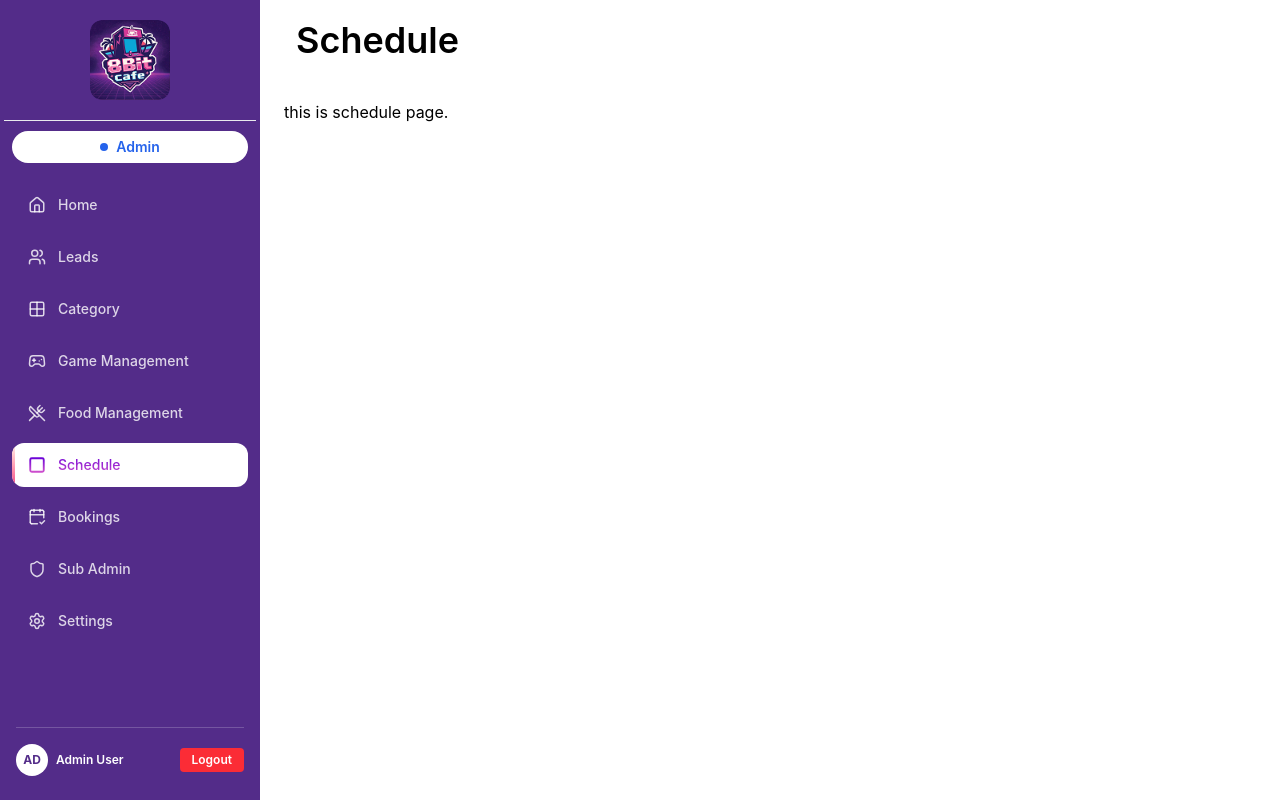
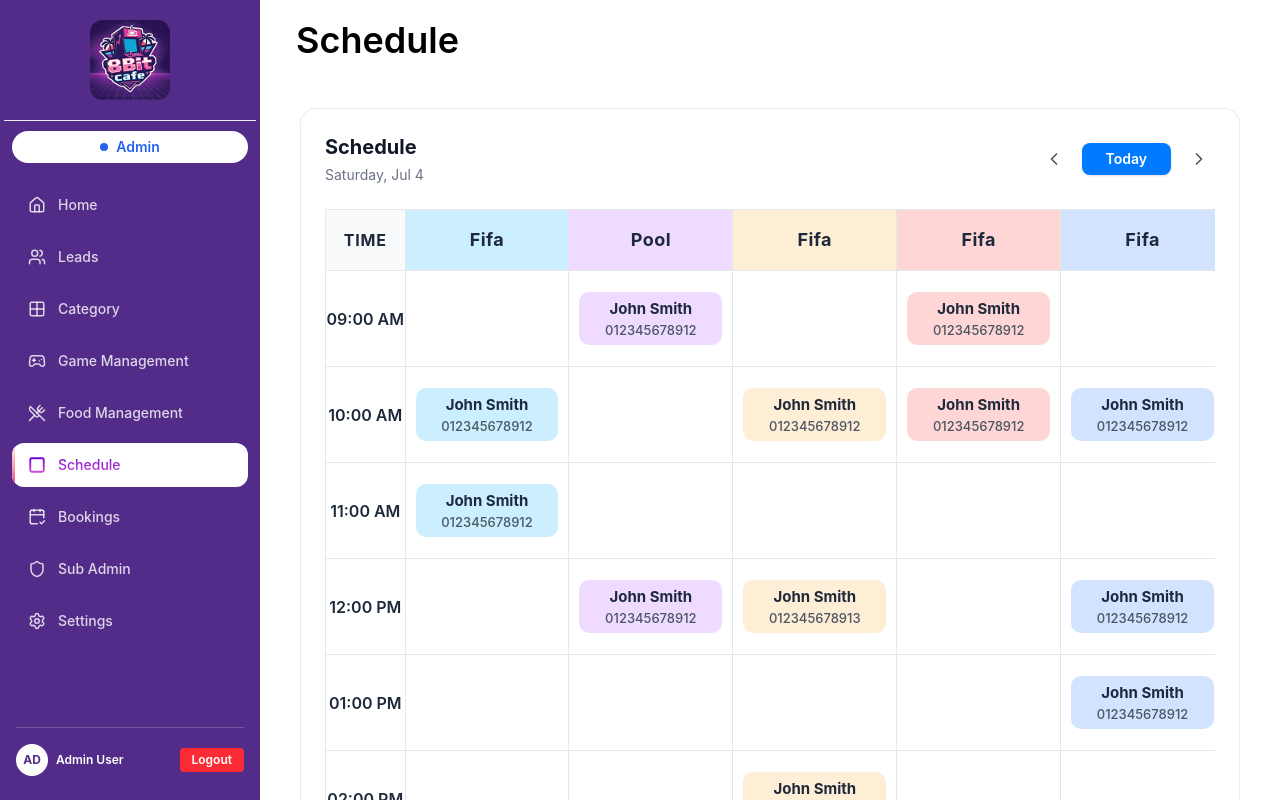
Before and after one commit to Saif-Uddin0/8bit-cafe-dashboard, a React (Vite) app: page /schedule in a window 1280 px wide. Built offline with nearby package versions, Linux system fonts and the light colour scheme.

Commit message:
added the schedule page

```diff
--- a/src/pages/dashboard/Schedule.jsx
+++ b/src/pages/dashboard/Schedule.jsx
@@ -1,11 +1,184 @@
-import React from 'react';
+import React, { useState } from "react";
+import { ChevronLeft, ChevronRight } from "lucide-react";
+import TableScrollWrapper from "../../components/global/TableScrollWrapper";
+// CONSTANTS & GAME STATIONS
 
+// Time slots displayed on the left axis matching the Figma screenshot
+const TIME_SLOTS = [
+  "09:00 AM",
+  "10:00 AM",
+  "11:00 AM",
+  "12:00 PM",
+  "01:00 PM",
+  "02:00 PM",
+];
+
+// Game stations shown as columns with exact background and text colors matching Figma
+const GAME_STATIONS = [
+  { id: "fifa_1", name: "Fifa", bgClass: "bg-[#CBEFFF]", textClass: "text-[#1E293B]" },
+  { id: "pool_1", name: "Pool", bgClass: "bg-[#EEDBFF]", textClass: "text-[#1E293B]" },
+  { id: "fifa_2", name: "Fifa", bgClass: "bg-[#FFEED6]", textClass: "text-[#1E293B]" },
+  { id: "fifa_3", name: "Fifa", bgClass: "bg-[#FFD6D6]", textClass: "text-[#1E293B]" },
+  { id: "fifa_4", name: "Fifa", bgClass: "bg-[#D2E3FF]", textClass: "text-[#1E293B]" },
+];
+
+
+// MOCK BOOKINGS DATA (Returns exact layout of Figma for any day selected)
+
+const getBookingsForDate = () => {
+  const key = (stationId, time) => `${stationId}|${time}`;
+  return {
+    [key("pool_1", "09:00 AM")]: { name: "John Smith", phone: "012345678912" },
+    [key("fifa_3", "09:00 AM")]: { name: "John Smith", phone: "012345678912" },
+
+    [key("fifa_1", "10:00 AM")]: { name: "John Smith", phone: "012345678912" },
+    [key("fifa_2", "10:00 AM")]: { name: "John Smith", phone: "012345678912" },
+    [key("fifa_3", "10:00 AM")]: { name: "John Smith", phone: "012345678912" },
+    [key("fifa_4", "10:00 AM")]: { name: "John Smith", phone: "012345678912" },
+
+    [key("fifa_1", "11:00 AM")]: { name: "John Smith", phone: "012345678912" },
+
+    [key("pool_1", "12:00 PM")]: { name: "John Smith", phone: "012345678912" },
+    [key("fifa_2", "12:00 PM")]: { name: "John Smith", phone: "012345678913" },
+    [key("fifa_4", "12:00 PM")]: { name: "John Smith", phone: "012345678912" },
+
+    [key("fifa_4", "01:00 PM")]: { name: "John Smith", phone: "012345678912" },
+
+    [key("fifa_2", "02:00 PM")]: { name: "John Smith", phone: "012345678912" },
+  };
+};
+
+// Helper to format date display in the card header, e.g. "Monday, Jun 22"
+const formatHeaderDate = (date) => {
+  return date.toLocaleDateString("en-US", {
+    weekday: "long",
+    month: "short",
+    day: "numeric",
+  });
+};
+
+// BOOKING CARD COMPONENT (Centered text, matching background color, rounded)
+const BookingCard = ({ booking, bgClass }) => (
+  <div className={`${bgClass} rounded-[10px] py-2 px-3 text-center transition-all hover:opacity-90`}>
+    <p className="font-bold text-[#1E293B] text-xs sm:text-sm lg:text-[15px] leading-tight truncate">
+      {booking.name}
+    </p>
+    <p className="text-[#4B5563] text-[10px] sm:text-xs lg:text-[13px] mt-1.5 select-all font-medium leading-none">
+      {booking.phone}
+    </p>
+  </div>
+);
+
+// ─────────────────────────────────────────────────────────────────────────────
+// MAIN SCHEDULE COMPONENT
 const Schedule = () => {
-    return (
-        <div>
-            this is schedule page.
+  const [currentDate, setCurrentDate] = useState(new Date());
+  const bookings = getBookingsForDate();
+
+  const handlePrevDay = () => {
+    setCurrentDate((prev) => new Date(prev.getTime() - 24 * 60 * 60 * 1000));
+  };
+
+  const handleNextDay = () => {
+    setCurrentDate((prev) => new Date(prev.getTime() + 24 * 60 * 60 * 1000));
+  };
+
+  const handleToday = () => {
+    setCurrentDate(new Date());
+  };
+
+  return (
+    <div className="w-full max-w-[1600px] mx-auto pb-8 mt-2 px-2 md:px-4">
+      {/* Card Wrapper */}
+      <div className="bg-white border border-gray-200/80 rounded-[16px] p-6 shadow-[0_1px_3px_rgba(0,0,0,0.02)]">
+
+        {/* Header containing title and navigation */}
+        <div className="flex items-center justify-between mb-6">
+          <div>
+            <h2 className="text-xl font-bold text-gray-900">Schedule</h2>
+            <p className="text-sm text-gray-500 mt-1">{formatHeaderDate(currentDate)}</p>
+          </div>
+
+          {/* Date controls */}
+          <div className="flex items-center gap-3">
+            <button
+              onClick={handlePrevDay}
+              className="w-8 h-8 flex items-center justify-center rounded-full text-gray-600 hover:bg-gray-100 hover:text-gray-900 transition-colors"
+            >
+              <ChevronLeft size={20} />
+            </button>
+
+            <button
+              onClick={handleToday}
+              className="bg-[#007AFF] text-white hover:bg-blue-600 font-semibold px-6 py-1.5 rounded-lg text-sm transition-colors shadow-sm"
+            >
+              Today
+            </button>
+
+            <button
+              onClick={handleNextDay}
+              className="w-8 h-8 flex items-center justify-center rounded-full text-gray-600 hover:bg-gray-100 hover:text-gray-900 transition-colors"
+            >
+              <ChevronRight size={20} />
+            </button>
+          </div>
         </div>
-    );
+
+        {/* Reusable Scroll Wrapper for professional mobile responsiveness */}
+        <TableScrollWrapper minWidth="900px">
+          <table className="w-full border-collapse border border-gray-200">
+            <thead>
+              <tr>
+                {/* TIME column header */}
+                <th className="border border-gray-200 bg-gray-50 text-center py-4 text-xs sm:text-sm lg:text-base font-bold text-[#1E293B] uppercase tracking-wider w-28 select-none">
+                  TIME
+                </th>
+
+                {/* Game station headers */}
+                {GAME_STATIONS.map((station) => (
+                  <th
+                    key={station.id}
+                    className={`border border-gray-200 ${station.bgClass} ${station.textClass} text-center py-4 text-sm sm:text-base lg:text-lg font-bold tracking-wide w-48`}
+                  >
+                    {station.name}
+                  </th>
+                ))}
+              </tr>
+            </thead>
+
+            <tbody>
+              {TIME_SLOTS.map((time) => (
+                <tr key={time}>
+                  {/* Time label cell */}
+                  <td className="border border-gray-200 bg-white text-center py-5 text-xs sm:text-sm lg:text-base font-semibold text-[#1E293B] select-none">
+                    {time}
+                  </td>
+
+                  {/* Game station slots */}
+                  {GAME_STATIONS.map((station) => {
+                    const bookingKey = `${station.id}|${time}`;
+                    const booking = bookings[bookingKey];
+
+                    return (
+                      <td
+                        key={station.id}
+                        className="border border-gray-200 bg-white p-2.5 h-[84px] lg:h-[96px] align-middle"
+                      >
+                        {booking ? (
+                          <BookingCard booking={booking} bgClass={station.bgClass} />
+                        ) : null}
+                      </td>
+                    );
+                  })}
+                </tr>
+              ))}
+            </tbody>
+          </table>
+        </TableScrollWrapper>
+
+      </div>
+    </div>
+  );
 };
 
 export default Schedule;
```
